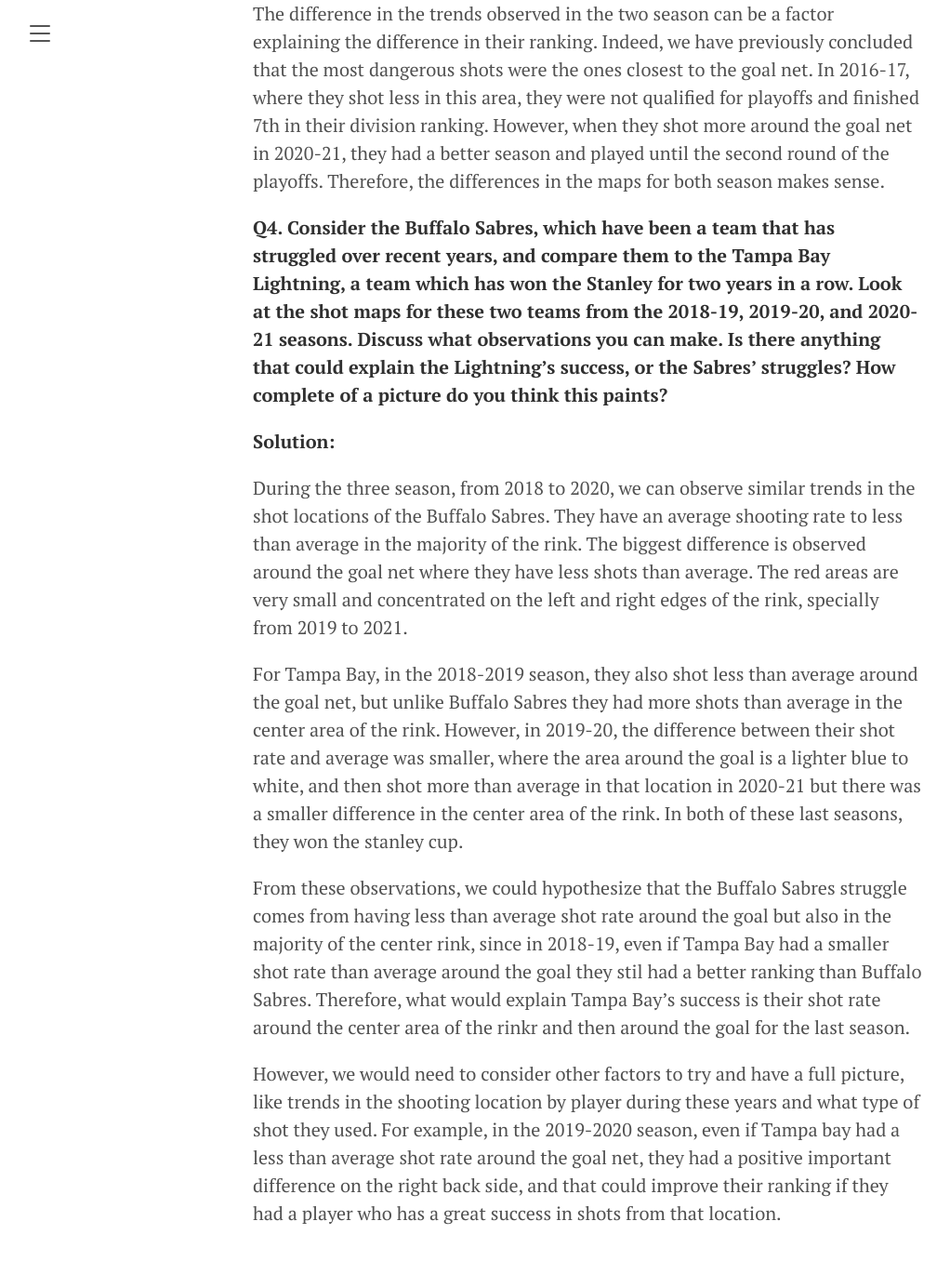
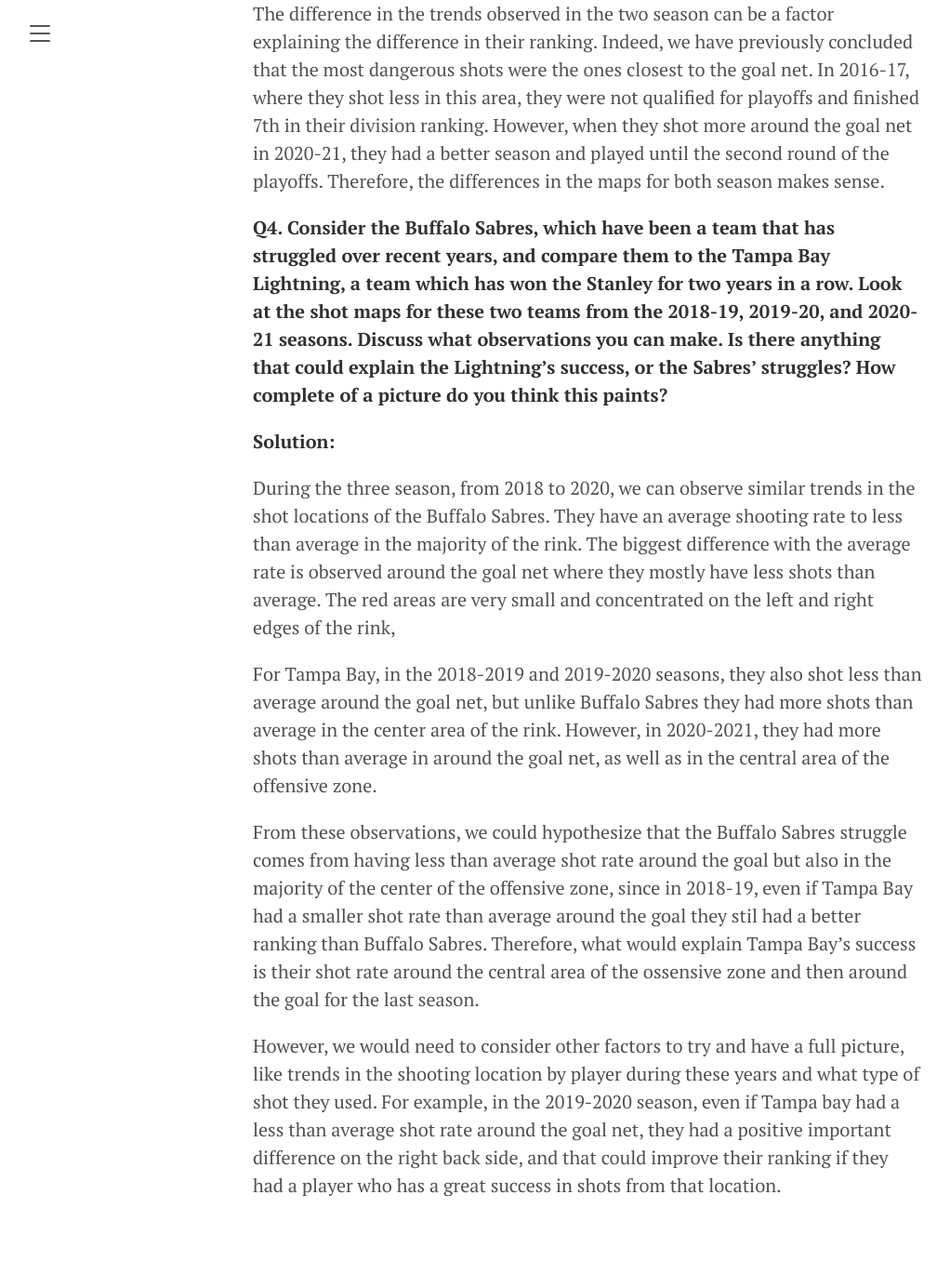
Before and after one commit to IFT6758-Team-08/Blogpost, a Jekyll site: the page built from _posts/2022-10-06-Milestone-1.md, in a window 1280 px wide and 1400 px high, scrolled down 13633 px. Shown: the top 1356 px of the window at 93% size, without its empty margins (8-1030 px from the left). Built offline with Jekyll 4.4.1, drawn with Linux system fonts in a browser that asks for light colours.

Commit message:
Update 2022-10-06-Milestone-1.md

```diff
--- a/_posts/2022-10-06-Milestone-1.md
+++ b/_posts/2022-10-06-Milestone-1.md
@@ -314,10 +314,11 @@ The difference in the trends observed in the two season can be a factor explaini
 
 **Solution:**
 
-During the three season, from 2018 to 2020, we can observe similar trends in the shot locations of the Buffalo Sabres. They have an average shooting rate to less than average in the majority of the rink. The biggest difference is observed around the goal net where they have less shots than average. The red areas are very small and concentrated on the left and right edges of the rink, specially from 2019 to 2021.
+During the three season, from 2018 to 2020, we can observe similar trends in the shot locations of the Buffalo Sabres. They have an average shooting rate to less than average in the majority of the rink. The biggest difference with the average rate is observed around the goal net where they mostly have less shots than average. The red areas are very small and concentrated on the left and right edges of the rink,
 
-For Tampa Bay, in the 2018-2019 season, they also shot less than average around the goal net, but unlike Buffalo Sabres they had more shots than average in the center area of the rink. However, in 2019-20, the difference between their shot rate and average was smaller, where the area around the goal is a lighter blue to white, and then shot more than average in that location in 2020-21 but there was a smaller difference in the center area of the rink. In both of these last seasons, they won the stanley cup.
+For Tampa Bay, in the 2018-2019 and 2019-2020 seasons, they also shot less than average around the goal net, but unlike Buffalo Sabres they had more shots than average in the center area of the rink. However, in 2020-2021, they had more shots than average in around the goal net, as well as in the central area of the offensive zone.
 
-From these observations, we could hypothesize that the Buffalo Sabres struggle comes from having less than average shot rate around the goal but also in the majority of the center rink, since  in 2018-19, even if Tampa Bay had a smaller shot rate than average around the goal they stil had a better ranking than Buffalo Sabres. Therefore, what would explain Tampa Bay’s success is their shot rate around the center area of the rinkr and then around the goal for the last season.
+
+From these observations, we could hypothesize that the Buffalo Sabres struggle comes from having less than average shot rate around the goal but also in the majority of the center of the offensive zone, since  in 2018-19, even if Tampa Bay had a smaller shot rate than average around the goal they stil had a better ranking than Buffalo Sabres. Therefore, what would explain Tampa Bay’s success is their shot rate around the central area of the ossensive zone and then around the goal for the last season.
 
 However, we would need to consider other factors to try and have a full picture, like trends in the shooting location by player during these years and what type of shot they used. For example, in the 2019-2020 season, even if Tampa bay had a less than average shot rate around the goal net, they had a positive important difference on the right back side, and that could improve their ranking if they had a player who has a great success in shots from that location.
```
